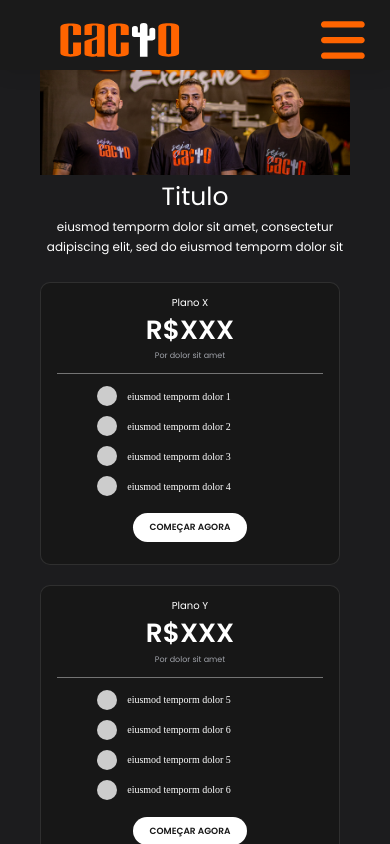
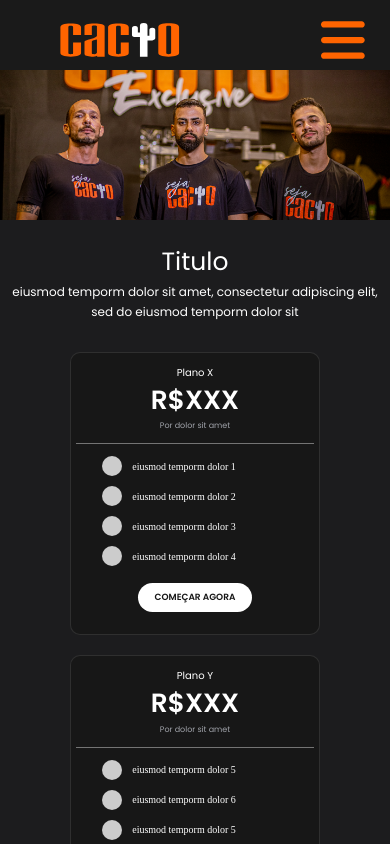
Before and after one commit to ajulabs/cacto-web, a Vue app: page /Planos in a window 390 px wide. Shown: the top 844 px of the page. Built offline with nearby package versions, Linux system fonts and the light colour scheme; a web font is replaced by a local one.

Commit message:
responsive screen Planos

```diff
--- a/src/components/CardPlanos.vue
+++ b/src/components/CardPlanos.vue
@@ -1,7 +1,5 @@
 <script setup>
 import LineDIv from './Line.vue';
-import Line from './Line.vue';
-import LineVertical from './LineVertical.vue';
 
 const props=defineProps ({
     tipo: {
@@ -25,8 +23,8 @@ const props=defineProps ({
 </script>
 
 <template>
-    <div class="container-card" :class="{selected: isSelected }">
-        <div class="contentCard">
+    <div class="container-card" >
+        <div class="contentCard" :class="{selected: isSelected }">
             <h2>{{ tipo }}</h2>
             <h1> {{ valor }}</h1>
             <p>{{ text }}</p>
@@ -47,16 +45,17 @@ const props=defineProps ({
 <style scoped>
 .container-card {
     width: 100%;
-    max-width: 300px;
+    max-width: 250px;
     display: flex;
     align-items: center;
+    /* padding: 0 2rem; */
 }
 .contentCard {
-    width: 300px;
+    width: 250px;
     display: flex;
     flex-direction: column;
     align-items: center;
-    padding: 1rem;
+    padding: 1rem 0;
     border-radius: 1rem;
     background-color: #171717;
     border: solid 0.96px rgba(255, 255, 255, 0.1)
--- a/src/views/Planos.vue
+++ b/src/views/Planos.vue
@@ -11,14 +11,17 @@ const selectCard = (cardId) => {
 </script>
 
 <template>
-    <div class="containerPlan">
+    <div class="Container-main">
         <div class="imgPlan">
             <img src="/src/assets/imgPlan.png" alt="">
         </div>
+        <div class="containerPlan">
+            <div class="contentPlan">
                 <div class="text">
                     <h2>Titulo</h2>
                     <p>eiusmod temporm dolor sit amet, consectetur adipiscing elit, sed do eiusmod temporm dolor sit</p>
                 </div>
+
                 <div class="card">
                     <div class="plaOne">
                         <CardPlanos
@@ -124,29 +127,39 @@ const selectCard = (cardId) => {
                             </div>
                         </CardPlanos>
                     </div>
+
+                </div>
+            </div>
         </div>
     </div>
 </template>
 
 <style scoped>
+.Container-main {
+    max-width: 100vw;
+}
+.imgPlan img {
+    width: 100%;
+    height: 100%;
+    object-fit: cover;
+}
 .containerPlan {
     max-width: 1350px;
-    padding-top: 4.8rem;
+    width: 100%;
     margin: 0 auto;
+}
+.contentPlan {
+    width: 100%;
     align-items: center;
-}
-.imgPlan img {
-    max-width: 100%;
-    height: 100%;
-    object-fit: cover;
+    margin-top: 2.5rem;
     margin: 0 auto;
-
 }
 .text {
     display: flex;
     justify-content: center;
     align-items: center;
     flex-direction: column;
+    margin: 4rem 0;
 }
 .text h2 {
     font-family: "Poppins", sans-serif;
@@ -164,12 +177,6 @@ const selectCard = (cardId) => {
     text-align: center;
     color: #FFFFFF;
 }
-.card-container {
-    width: 100%;
-    display: flex;
-    justify-content: space-between;
-    align-items: center;
-}
 .card {
     width: 100%;
     max-width: 1350px;
@@ -177,9 +184,8 @@ const selectCard = (cardId) => {
     grid-template-columns: repeat(3, auto);
     justify-content: space-between;
     gap: 2rem;
-    margin-top: 2.5rem;
+    padding: 0 2rem;
 }
-
 .checkbox-container {
     display: flex;
     justify-content: flex-start;
@@ -206,25 +212,25 @@ const selectCard = (cardId) => {
     background-color: #FF6400;
 }
 
-@media (max-width: 1440px) {
-    .containerPlan {
-        padding: 0 4rem;
+@media (max-width: 809px ) {
+    .card {
+        grid-template-columns: repeat(2, auto);
+    }
+    .text {
+        padding: 1rem;
+        margin: 2rem 0;
     }
 }
 
-/* Todo revisar responsividade */
-
-@media (max-width:768px){
+@media (max-width: 561px ) {
     .card {
-        grid-template-columns: repeat(2, 1fr);
-        gap: 2rem;
+        grid-template-columns: repeat(1, auto);
+        justify-content: center;
+        margin-top: 2rem;
     }
-}
-
-@media (max-width: 480px ) {
-    .card {
-        grid-template-columns: repeat(1, 1fr);
-        gap: 2rem;
+    .text {
+        padding: 1rem;
+        margin: 1rem 0;
     }
 }
 
```
Also changed, not shown: src/App.vue (+0 -102 lines). Lines whose indentation alone changed are shown as unchanged.
